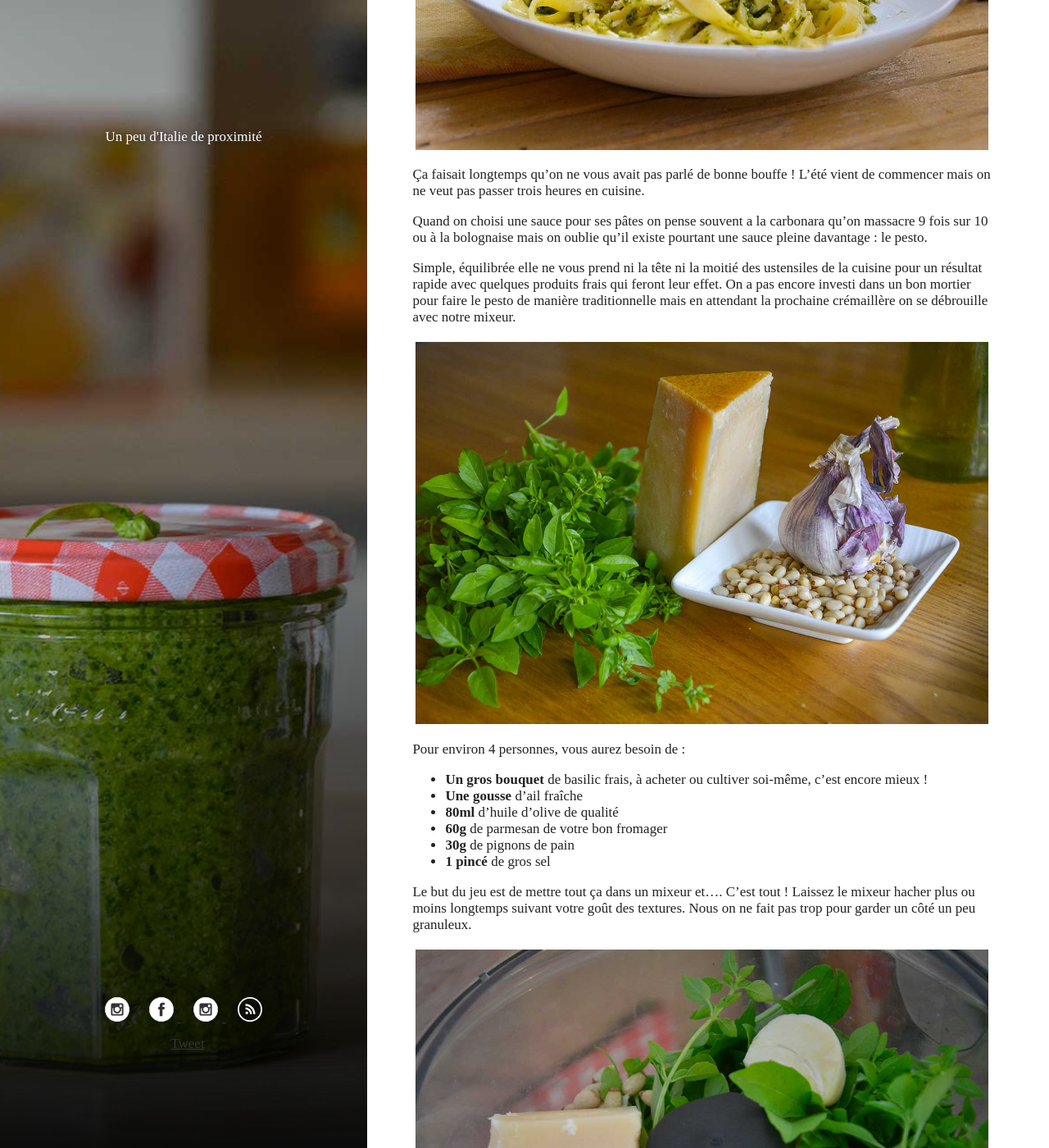
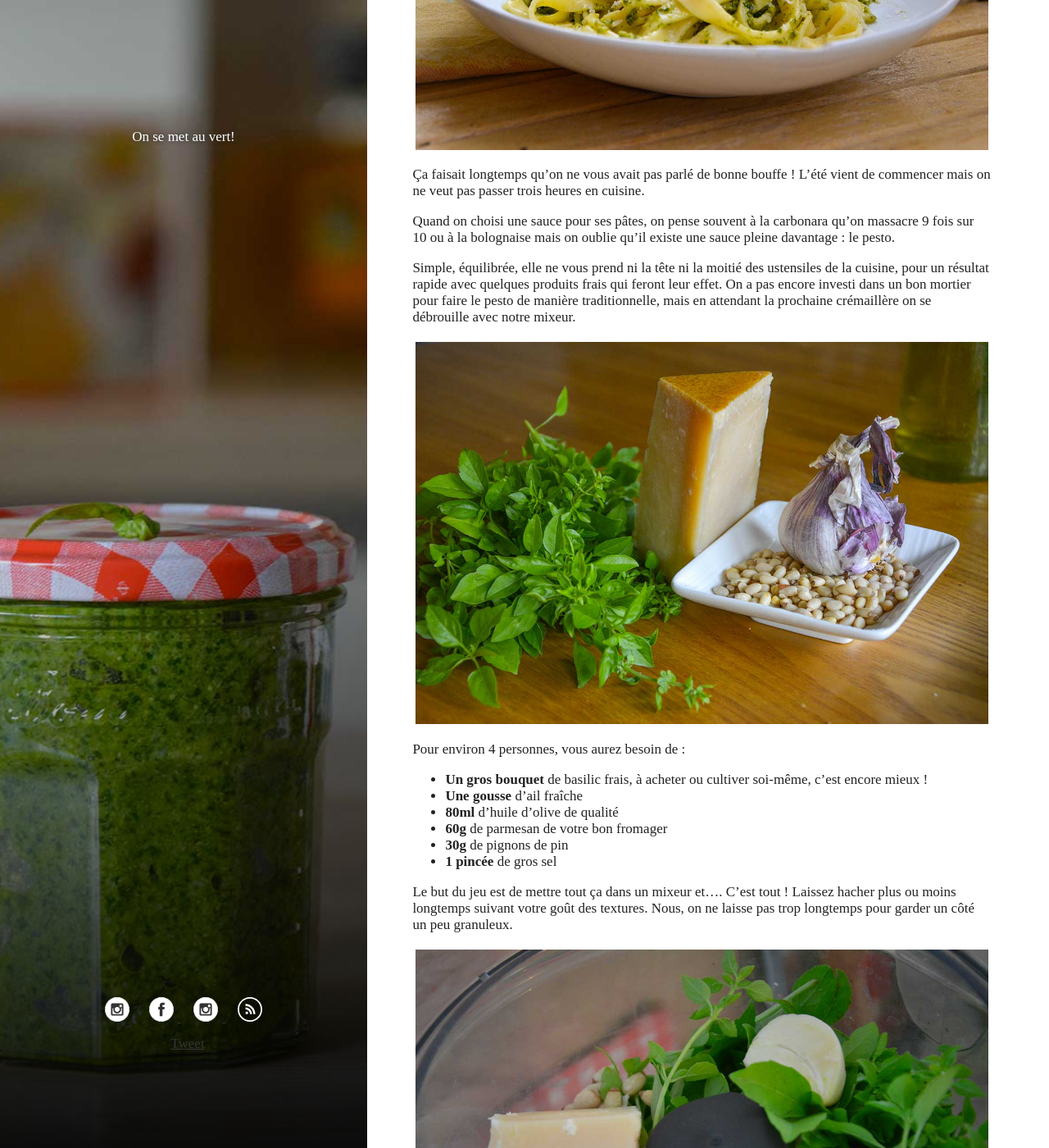
Before and after one commit to FlorentD/cairatuverras.github.io, a Jekyll site: the page built from _posts/2017-07-01-recette-pesto.md, in a window 1280 px wide and 1400 px high, scrolled down 838 px. Shown: the whole window at 82% size. Built offline with Jekyll 4.4.1, drawn with Linux system fonts in a browser that asks for light colours; comment, search, counter and statistics services are not loaded; some of the changed text lies outside the part shown.

Commit message:
Update 2017-07-01-recette-pesto.md

```diff
--- a/_posts/2017-07-01-recette-pesto.md
+++ b/_posts/2017-07-01-recette-pesto.md
@@ -3,7 +3,7 @@ bg: "recette_pesto/bocal.jpg"
 ogImage: "recette_pesto/plat.jpg"
 layout: post
 title: "L'indispensable recette du pesto maison"
-summary: "Un peu d'Italie de proximité"
+summary: "On se met au vert!"
 date:   2017-07-14 20:00:00 +0100
 categories: posts
 comments: true
@@ -13,9 +13,9 @@ author: Déborah & Florent
 [![railroad]({{ site.images }}/recette_pesto/plat.jpg)]({{ site.images }}/recette_pesto/plat.jpg)
 Ça faisait longtemps qu’on ne vous avait pas parlé de bonne bouffe ! L’été vient de commencer mais on ne veut pas passer trois heures en cuisine.
 
-Quand on choisi une sauce pour ses pâtes on pense souvent a la carbonara qu’on massacre 9 fois sur 10 ou à la bolognaise mais on oublie qu’il existe pourtant une sauce pleine davantage : le pesto.
+Quand on choisi une sauce pour ses pâtes, on pense souvent à la carbonara qu’on massacre 9 fois sur 10 ou à la bolognaise mais on oublie qu’il existe une sauce pleine davantage : le pesto.
 
-Simple, équilibrée elle ne vous prend ni la tête ni la moitié des ustensiles de la cuisine pour un résultat rapide avec quelques produits frais qui feront leur effet. On a pas encore investi dans un bon mortier pour faire le pesto de manière traditionnelle mais en attendant la prochaine crémaillère on se débrouille avec notre mixeur.
+Simple, équilibrée, elle ne vous prend ni la tête ni la moitié des ustensiles de la cuisine, pour un résultat rapide avec quelques produits frais qui feront leur effet. On a pas encore investi dans un bon mortier pour faire le pesto de manière traditionnelle, mais en attendant la prochaine crémaillère on se débrouille avec notre mixeur.
 
 [![railroad]({{ site.images }}/recette_pesto/ingredients.jpg)]({{ site.images }}/recette_pesto/ingredients.jpg)
 
@@ -25,15 +25,24 @@ Pour environ 4 personnes, vous aurez besoin de :
 + **Une gousse** d’ail fraîche
 + **80ml** d’huile d’olive de qualité
 + **60g** de parmesan de votre bon fromager
-+ **30g** de pignons de pain
-+ **1 pincé** de gros sel
++ **30g** de pignons de pin
++ **1 pincée** de gros sel
 
-Le but du jeu est de mettre tout ça dans un mixeur et…. C’est tout ! Laissez le mixeur hacher plus ou moins longtemps suivant votre goût des textures. Nous on ne fait pas trop pour garder un côté un peu granuleux.
+Le but du jeu est de mettre tout ça dans un mixeur et…. C’est tout ! Laissez hacher plus ou moins longtemps suivant votre goût des textures. Nous, on ne laisse pas trop longtemps pour garder un côté un peu granuleux.
 
 [![railroad]({{ site.images }}/recette_pesto/hachoir.jpg)]({{ site.images }}/recette_pesto/hachoir.jpg)
 
-Vous pouvez utiliser tout ou une partie de votre sauce et mettre le reste dans un bocal en verre dans lequel vous ajoutez un petit filet d’huile d’olive pour améliorer la conversation. Vous pourrez garder ce bocal jusqu’à 4 semaines au réfrigérateur. De quoi dépanner plus d’une soirée !
+Vous pouvez utiliser tout ou une partie de votre sauce et mettre le reste dans un bocal en verre dans lequel vous ajoutez un petit filet d’huile d’olive pour améliorer la conservation. Vous pourrez garder ce bocal jusqu’à 4 semaines au réfrigérateur. De quoi dépanner plus d’une soirée !
 
-Et si vous êtes des puristes du fait maison, rien ne vaut de bonnes tagliatelles faîtes minutes ! Le plaisir en est décuplé ! *miam*
+Et si vous êtes des puristes du fait maison, rien ne vaut de bonnes tagliatelles faites minutes ! Le plaisir en est décuplé ! *miam*
+
+
+E ora, amici miei, buon appetito!
+
+
+
+
+*Merci à Kathrin pour l'inspiration de cette recette*
+
 
 [![railroad]({{ site.images }}/recette_pesto/tagliatelle.jpg)]({{ site.images }}/recette_pesto/tagliatelle.jpg)
```
